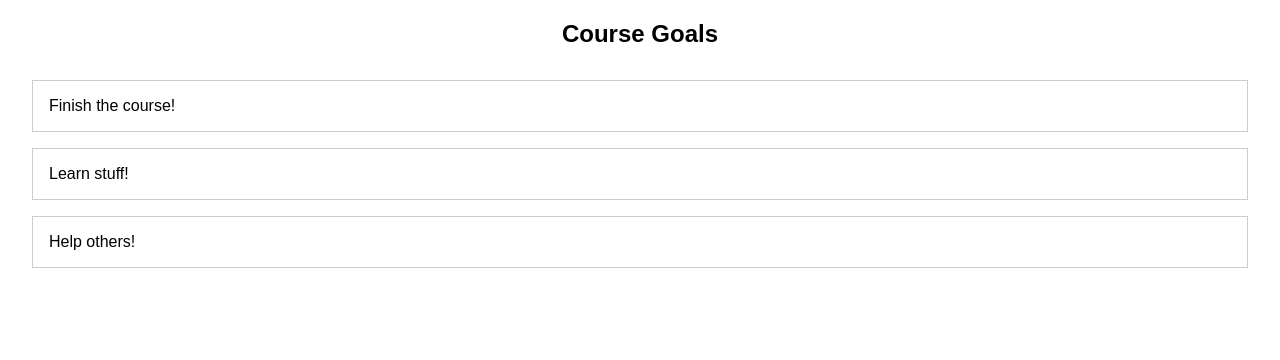
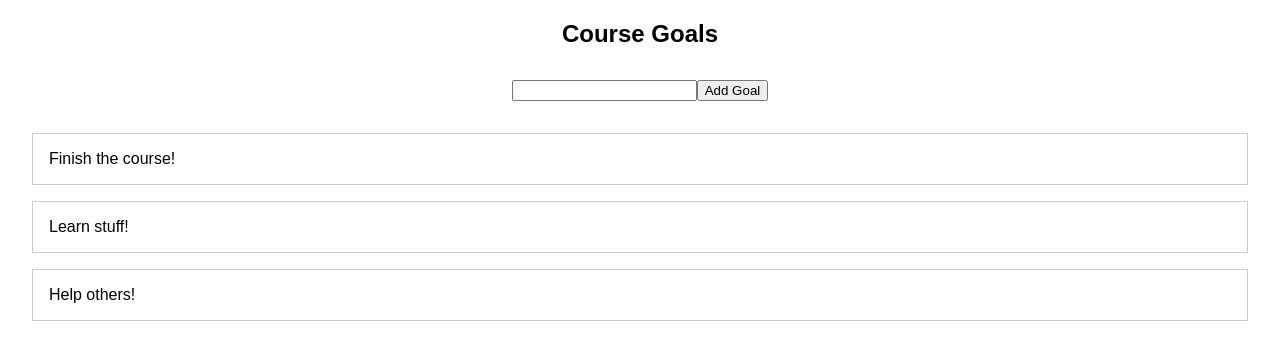
Before and after one commit to eudeamonism/MERN, a React (Create React App) app in the folder front/: page / in a window 1280 px wide. Shown: the top 360 px of the page. Built offline with nearby package versions, Linux system fonts and the light colour scheme.

Commit message:
lists, useState

```diff
--- a/front/src/App.js
+++ b/front/src/App.js
@@ -1,16 +1,30 @@
-import React from 'react';
+import React, { useState } from 'react';
 import classes from './App.module.css';
-import GoalList from './components/GoalList';
+import GoalList from './components/GoalList/GoalList';
+import NewGoal from './components/NewGoal/NewGoal';
 
 function App() {
-	const coarseGoals = [
+	const [coarseGoals, setCoarseGoals] = useState([
 		{ id: 'cg1', text: 'Finish the course!' },
 		{ id: 'cg2', text: 'Learn stuff!' },
 		{ id: 'cg3', text: 'Help others!' },
-	];
+	]);
+
+	//commented out: This opposite prop chain. We take useState constant and use the concat array method instead of push so no mutation takes place. We pass handlers parameter of newGoal.
+    //This ensures order of execution
+    //spread operator actually works as alternative
+	const addNewGoalHandler = (newGoal) => {
+		// setCoarseGoals(coarseGoals.concat(newGoal))
+		setCoarseGoals((prevCourseGoals) => {
+            return prevCourseGoals.concat(newGoal);
+            // return [...prevCourseGoals, newGoal]
+		});
+	};
+
 	return (
 		<div className={classes['coarse-goals']}>
 			<h2>Course Goals</h2>
+			<NewGoal onAddGoal={addNewGoalHandler} />
 			<GoalList goals={coarseGoals} />
 		</div>
 	);
--- /dev/null
+++ b/front/src/components/NewGoal/NewGoal.js
@@ -0,0 +1,21 @@
+import classes from './NewGoal.module.css';
+
+function NewGoal(props) {
+
+	const addGoalHandler = (event) => {
+		event.preventDefault();
+
+        const newGoal = { id: Math.random().toString(), text: 'My new goal!' };
+
+		props.onAddGoal(newGoal)
+	};
+
+	return (
+		<form className={classes['new-goal']} onSubmit={addGoalHandler}>
+			<input type="text" />
+			<button type="submit">Add Goal</button>
+		</form>
+	);
+}
+
+export default NewGoal;
--- /dev/null
+++ b/front/src/components/NewGoal/NewGoal.module.css
@@ -0,0 +1,4 @@
+.new-goal{
+margin: 2rem;
+text-align:center;
+}
```
Also changed, not shown: front/src/components/GoalList/GoalList.js (renamed from front/src/components/GoalList.js), front/src/components/GoalList/GoalList.module.css (renamed from front/src/components/GoalList.module.css).
